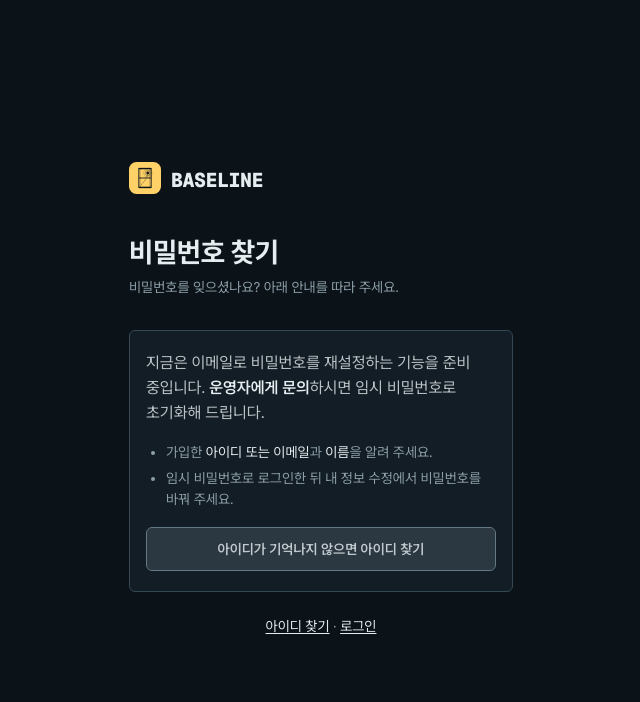
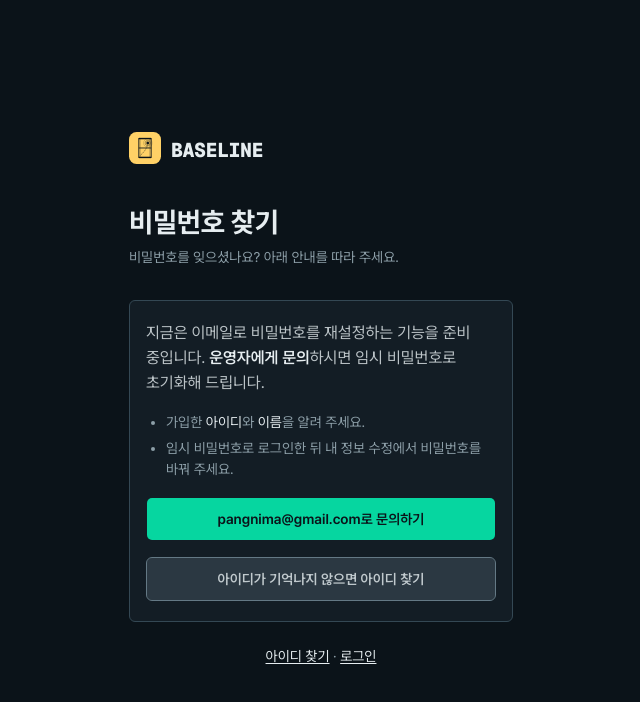
Before and after one commit to pangnima/ttd, a Next.js app: page /forgot-password in a window 1280 px wide. Shown: the top 702 px of the page, without its empty margins (319-959 px from the left). Built offline with nearby package versions, Linux system fonts and the light colour scheme; no server answers.

Commit message:
🚸 ux: 로그인·찾기 라벨을 「아이디」로, 비밀번호 찾기 안내에 운영자 메일 문의 버튼

```diff
--- a/src/app/(auth)/forgot-password/page.tsx
+++ b/src/app/(auth)/forgot-password/page.tsx
@@ -8,7 +8,7 @@ import { PASSWORD_RESET_MAIL_ENABLED } from '@/lib/auth/password-reset-mode'
 const linkCls = 'text-foreground hover:text-foreground/80 underline underline-offset-2 transition-colors'
 
 /**
- * 비밀번호 찾기. 메일 재설정이 켜져 있으면 「아이디 또는 이메일」 폼, 꺼져 있으면(도메인·SMTP 준비 전)
+ * 비밀번호 찾기. 메일 재설정이 켜져 있으면 「아이디」 폼, 꺼져 있으면(도메인·SMTP 준비 전)
  * 운영자 문의 안내 — 스위치는 `password-reset-mode.ts` 하나다. 어느 쪽이든 만료 링크 배너는 그린다
  * (운영자가 대시보드에서 보낸 재설정 링크가 이 화면으로 돌아온다).
  */
@@ -27,7 +27,7 @@ export default async function ForgotPasswordPage({ searchParams }: { searchParam
                         <h1 className="text-h2 font-bold text-foreground">비밀번호 찾기</h1>
                         <p className="mt-1.5 text-body2 text-muted-foreground">
                             {PASSWORD_RESET_MAIL_ENABLED
-                                ? '아이디 또는 이메일을 입력하면 가입한 이메일로 재설정 링크를 보내드립니다.'
+                                ? '아이디를 입력하면 가입한 이메일로 재설정 링크를 보내드립니다.'
                                 : '비밀번호를 잊으셨나요? 아래 안내를 따라 주세요.'}
                         </p>
                     </div>
--- a/src/components/auth/email-field.tsx
+++ b/src/components/auth/email-field.tsx
@@ -52,7 +52,7 @@ export function EmailField({ onTakenChange }: Props) {
                 </p>
             ) : (
                 <p className="mt-1 text-caption text-muted-foreground">
-                    {checking ? '확인 중...' : '비밀번호 찾기에 사용됩니다. 이메일로도 로그인할 수 있습니다.'}
+                    {checking ? '확인 중...' : '비밀번호 찾기와 안내에 사용됩니다.'}
                 </p>
             )}
         </div>
--- a/src/components/auth/find-id-result.tsx
+++ b/src/components/auth/find-id-result.tsx
@@ -24,7 +24,7 @@ export function FindIdResultCard({ result }: Props) {
                     <span className="font-semibold tracking-wider text-foreground">{result.masked}</span> 입니다.
                 </p>
                 <p className="text-body2 text-muted-foreground break-keep">
-                    가운데는 가려져 있습니다. 아이디가 떠오르지 않으면 가입한 이메일로도 로그인할 수 있습니다.
+                    가운데는 가려져 있습니다. 아이디가 떠오르지 않으면 운영자에게 문의해 주세요.
                 </p>
                 <div className="grid gap-2">
                     <Link href="/login" className={primaryCls}>로그인</Link>
--- a/src/components/auth/forgot-password-form.tsx
+++ b/src/components/auth/forgot-password-form.tsx
@@ -21,10 +21,10 @@ export function ForgotPasswordForm() {
     return (
         <form action={formAction} className="space-y-4">
             <div>
-                <label htmlFor="identifier" className={labelCls}>아이디 또는 이메일</label>
+                <label htmlFor="identifier" className={labelCls}>아이디</label>
                 {/* 로그인 칸과 같은 해석(Week 61) — 아이디면 서버가 가입 이메일로 풀어 그쪽으로 보낸다 */}
                 <input
-                    id="identifier" name="identifier" type="text" placeholder="아이디 또는 name@email.com"
+                    id="identifier" name="identifier" type="text" placeholder="아이디를 입력하세요"
                     required autoComplete="username" autoCapitalize="none" spellCheck={false}
                     className={inputCls}
                 />
--- a/src/components/auth/login-form.tsx
+++ b/src/components/auth/login-form.tsx
@@ -26,11 +26,11 @@ export function LoginForm({ next, notice }: { next?: string; notice?: string })
             <form action={formAction} className="space-y-4">
                 {next && <input type="hidden" name="next" value={next} />}
                 <div>
-                    <label htmlFor="identifier" className={labelCls}>아이디 또는 이메일</label>
-                    {/* 0085 — 아이디는 @가 들어갈 수 없어 서버 액션이 looksLikeEmail로 가른다 */}
+                    <label htmlFor="identifier" className={labelCls}>아이디</label>
+                    {/* 라벨은 아이디지만 서버는 이메일도 받는다(looksLikeEmail 분기) — 이메일 가입 계정은 전부 테스트 계정이라 화면에서는 말하지 않는다 */}
                     <input
                         id="identifier" name="identifier" type="text"
-                        placeholder="아이디 또는 name@email.com"
+                        placeholder="아이디를 입력하세요"
                         required autoComplete="username" autoCapitalize="none" spellCheck={false}
                         className={inputCls}
                     />
--- a/src/components/auth/password-reset-contact-notice.tsx
+++ b/src/components/auth/password-reset-contact-notice.tsx
@@ -1,11 +1,11 @@
 import Link from 'next/link'
 import { buttonVariants } from '@/components/ui/button'
-import { ADMIN_CONTACT_HINT } from '@/lib/auth/password-reset-mode'
+import { ADMIN_CONTACT_EMAIL } from '@/lib/auth/password-reset-mode'
 import { cn } from '@/lib/utils'
 
 /**
  * 메일 재설정이 꺼져 있는 동안(`PASSWORD_RESET_MAIL_ENABLED = false`) `/forgot-password`가 보이는 안내.
- * 운영자가 임시 비밀번호로 초기화해 주는 절차라, 사용자가 준비할 것(아이디 또는 이메일·이름)을 말한다.
+ * 운영자가 임시 비밀번호로 초기화해 주는 절차라, 사용자가 준비할 것(아이디·이름)을 말한다.
  */
 export function PasswordResetContactNotice() {
     return (
@@ -15,10 +15,17 @@ export function PasswordResetContactNotice() {
                 <span className="font-semibold text-foreground"> 운영자에게 문의</span>하시면 임시 비밀번호로 초기화해 드립니다.
             </p>
             <ul className="list-disc pl-5 text-body2 text-muted-foreground space-y-1 break-keep">
-                <li>가입한 <span className="text-foreground">아이디 또는 이메일</span>과 <span className="text-foreground">이름</span>을 알려 주세요.</li>
+                <li>가입한 <span className="text-foreground">아이디</span>와 <span className="text-foreground">이름</span>을 알려 주세요.</li>
                 <li>임시 비밀번호로 로그인한 뒤 내 정보 수정에서 비밀번호를 바꿔 주세요.</li>
-                {ADMIN_CONTACT_HINT && <li>문의: <span className="text-foreground">{ADMIN_CONTACT_HINT}</span></li>}
             </ul>
+            {ADMIN_CONTACT_EMAIL && (
+                <a
+                    href={`mailto:${ADMIN_CONTACT_EMAIL}?subject=${encodeURIComponent('[BASELINE] 비밀번호 초기화 요청')}`}
+                    className={cn(buttonVariants({ size: 'lg' }), 'w-full h-11 font-semibold')}
+                >
+                    {ADMIN_CONTACT_EMAIL}로 문의하기
+                </a>
+            )}
             <Link href="/find-id" className={cn(buttonVariants({ variant: 'outline', size: 'lg' }), 'w-full h-11 font-semibold')}>
                 아이디가 기억나지 않으면 아이디 찾기
             </Link>
--- a/src/lib/actions/auth.ts
+++ b/src/lib/actions/auth.ts
@@ -295,7 +295,7 @@ export async function requestPasswordResetAction(
     if (!PASSWORD_RESET_MAIL_ENABLED) return { error: '지금은 이메일 재설정을 제공하지 않습니다. 운영자에게 문의해 주세요.' }
 
     const identifier = ((formData.get('identifier') as string | null) ?? '').trim()
-    if (!identifier) return { error: '아이디 또는 이메일을 입력해 주세요.' }
+    if (!identifier) return { error: '아이디를 입력해 주세요.' }
 
     const supabase = await createClient()
     const email = await resolveLoginEmail(supabase, identifier)
--- a/src/lib/auth/auth-error-messages.ts
+++ b/src/lib/auth/auth-error-messages.ts
@@ -4,7 +4,7 @@
 import { PASSWORD_POLICY_MESSAGE } from '@/lib/auth/password-policy'
 
 /** 로그인 실패 문구 — 아이디·이메일이 없을 때도 같은 말을 해야 한다(0085, 존재 여부 비노출) */
-export const INVALID_CREDENTIALS_MESSAGE = '아이디(이메일) 또는 비밀번호가 올바르지 않습니다.'
+export const INVALID_CREDENTIALS_MESSAGE = '아이디 또는 비밀번호가 올바르지 않습니다.'
 
 // 부분 일치(소문자 비교) 규칙 — Supabase 메시지가 버전에 따라 미세하게 달라질 수 있어
 // 정확 일치 대신 핵심 키워드 포함 여부로 매핑한다.
--- a/src/lib/auth/password-reset-mode.ts
+++ b/src/lib/auth/password-reset-mode.ts
@@ -13,7 +13,7 @@
 export const PASSWORD_RESET_MAIL_ENABLED = false
 
 /**
- * 운영자 연락처 안내 문구 — 서비스 연락 채널이 정해지면 여기만 고친다(예: '카카오톡 채널 @baseline').
- * null이면 화면은 "가입한 클럽의 운영자나 관리자에게" 같은 일반 문구만 보인다.
+ * 운영자 문의 이메일(Week 61 결정 — 이메일 주소 표시). 로그인 전 화면에 그대로 노출되므로 전용 주소로
+ * 바꾸고 싶으면 여기만 고친다. null이면 안내 카드가 채널 없이 일반 문구만 보인다.
  */
-export const ADMIN_CONTACT_HINT: string | null = null
+export const ADMIN_CONTACT_EMAIL: string | null = 'pangnima@gmail.com'
```
Also changed, not shown: 1 other file (tests, documents, lock files or other folders).
